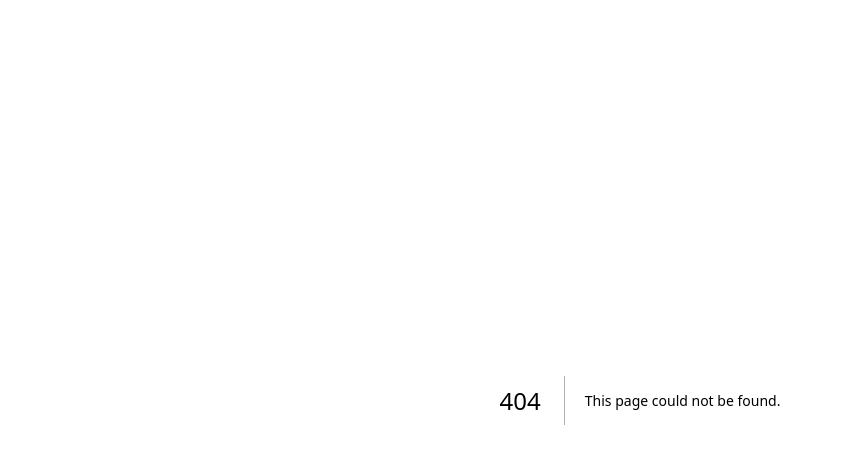
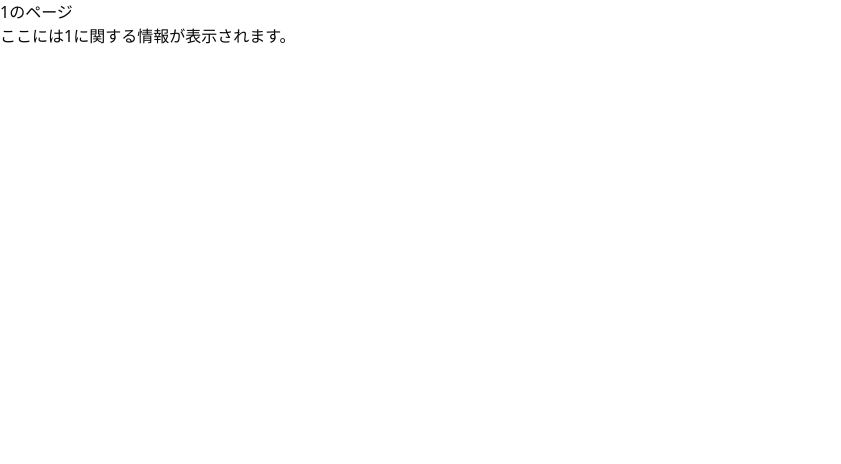
Before and after one commit to jphacks/tk_2422, a Next.js app in the folder frontend/: page /home/1 in a window 1280 px wide. Before the commit this address had no page. Shown: the top 464 px of the page, without its empty margins (0-841 px from the left). Built offline with nearby package versions, Linux system fonts and the light colour scheme.

Commit message:
地域の詳細表示,動的ルーティング

```diff
--- /dev/null
+++ b/frontend/src/app/home/[regionId]/page.tsx
@@ -0,0 +1,8 @@
+export default function RegionPage({ params }: { params: { regionId: string } }) {
+  return (
+    <div>
+      <h1>{params.regionId}のページ</h1>
+      <p>ここには{params.regionId}に関する情報が表示されます。</p>
+    </div>
+  );
+}
--- a/frontend/src/app/home/page.tsx
+++ b/frontend/src/app/home/page.tsx
@@ -1,5 +1,7 @@
 "use client";
+
 import { useState } from "react";
+import { useRouter } from "next/navigation";
 import { Calendar } from "@/components/ui/calendar";
 import { Input } from "@/components/ui/input";
 import { Label } from "@/components/ui/label";
@@ -29,8 +31,11 @@ export default function Component() {
   const [date, setDate] = useState<Date>();
   const [selectedRegion, setSelectedRegion] = useState<string | null>(null);
 
+  const router = useRouter();
+
   const handleRegionClick = (regionId: string) => {
     setSelectedRegion(regionId);
+    router.push(`/home/${regionId}`);
   };
 
   return (
```
